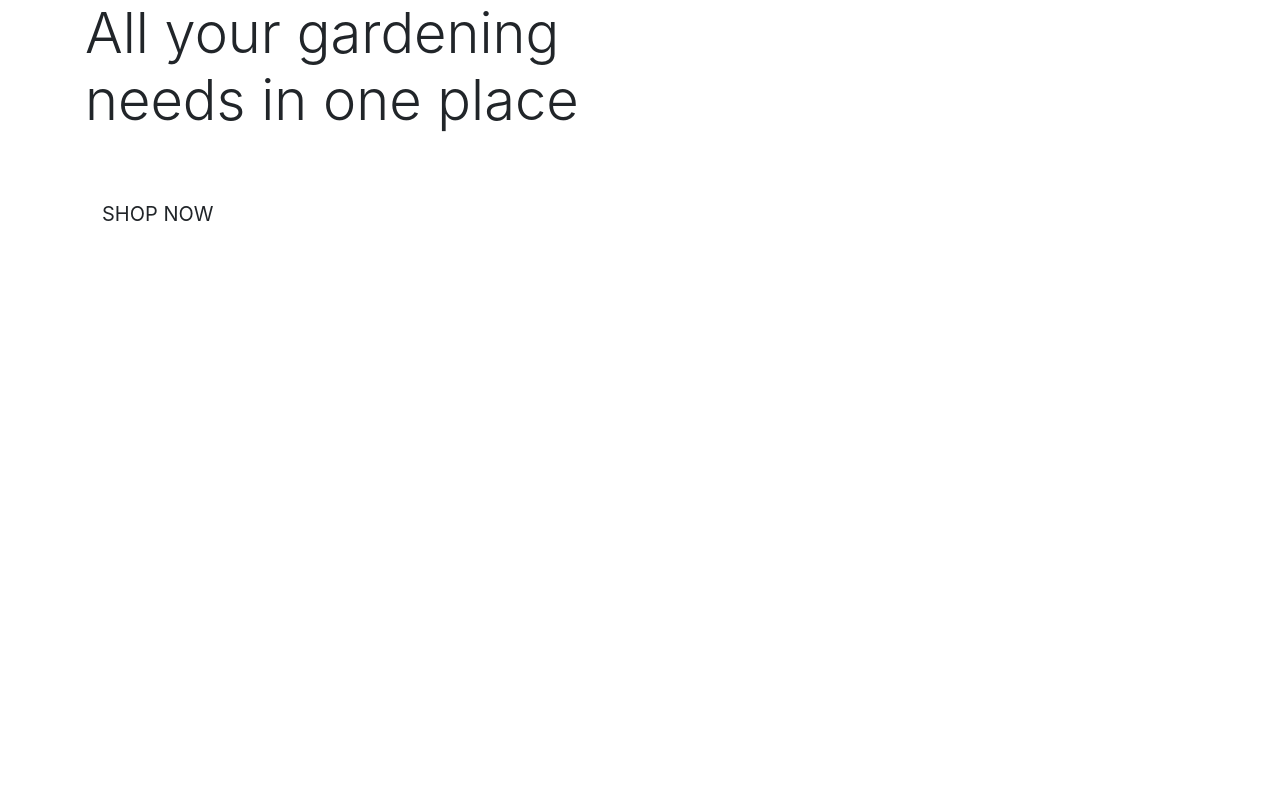
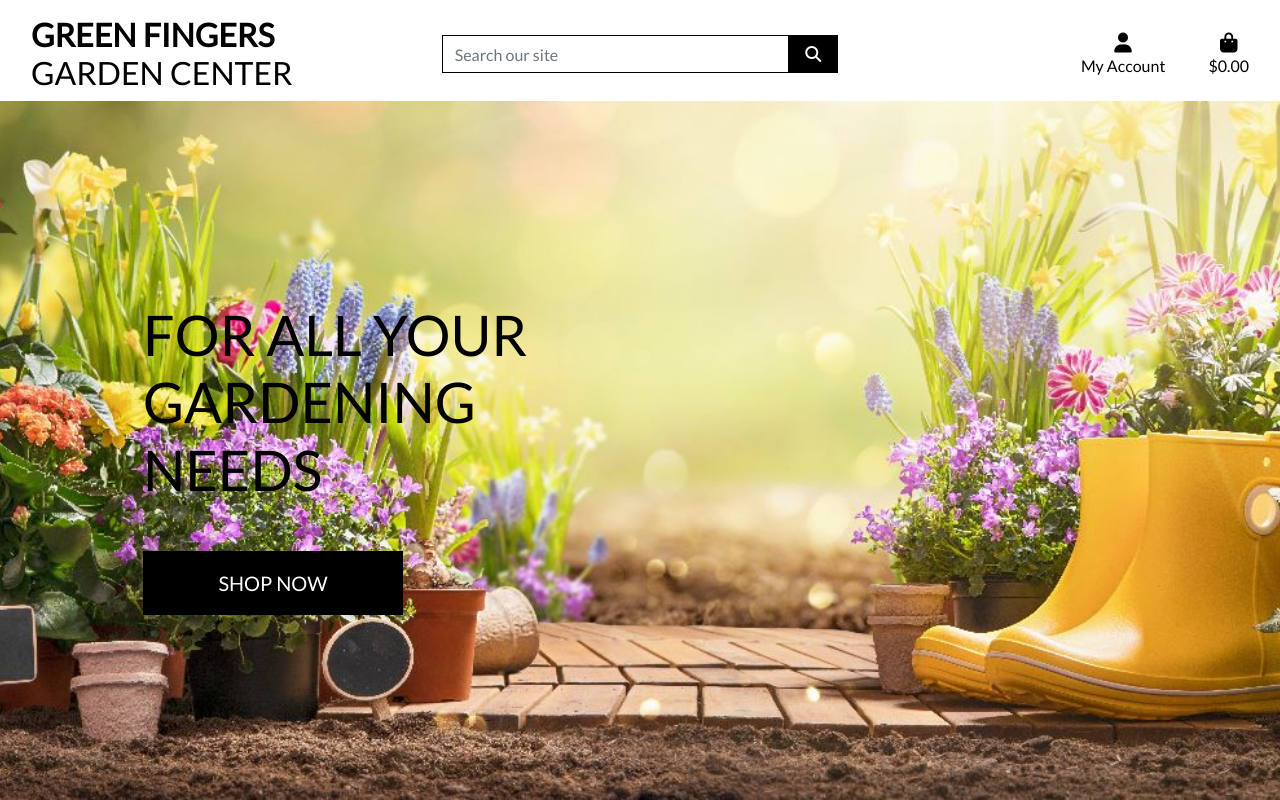
Before and after one commit to 2macs/GardenCenter-PP5, a Django app: page / in a window 1280 px wide. Run offline with Django 4.2, Linux system fonts and the light colour scheme; some libraries are stand-ins or nearby versions.

Commit message:
completed homepage, added background image, CSS from boutique-ado

```diff
--- a/home/templates/home/index.html
+++ b/home/templates/home/index.html
@@ -14,7 +14,7 @@
     <div class="row h-100">
         <div class="col-7 col-md-6 my-auto">
             <h1 class="display-4 logo-font text-black">
-                All your gardening needs in one place
+                For all your gardening needs
             </h1>
             <div class="my-5">
                 <h4>
--- a/myStore/settings.py
+++ b/myStore/settings.py
@@ -152,6 +152,10 @@ USE_TZ = True
 # https://docs.djangoproject.com/en/4.2/howto/static-files/
 
 STATIC_URL = "static/"
+STATICFILES_DIRS = (os.path.join(BASE_DIR, "static"),)
+
+MEDIA_URL = "/media/"
+MEDIA_ROOT = os.path.join(BASE_DIR, "media")
 
 # Default primary key field type
 # https://docs.djangoproject.com/en/4.2/ref/settings/#default-auto-field
--- a/myStore/urls.py
+++ b/myStore/urls.py
@@ -16,9 +16,11 @@ Including another URLconf
 """
 from django.contrib import admin
 from django.urls import path, include
+from django.conf import settings
+from django.conf.urls.static import static
 
 urlpatterns = [
     path("admin/", admin.site.urls),
-    path('', include('home.urls')),
-    path('accounts/', include('allauth.urls')),
-]
+    path("", include("home.urls")),
+    path("accounts/", include("allauth.urls")),
+] + static(settings.MEDIA_URL, document_root=settings.MEDIA_ROOT)
--- /dev/null
+++ b/static/css/base.css
@@ -0,0 +1,85 @@
+html {
+    height: 100%;
+}
+
+body {
+    background: url('/media/background_image.jpg') no-repeat center center fixed;
+    background-size: cover;
+    height: calc(100vh - 164px);
+    color: #555;
+    font-family: 'Lato';
+}
+
+/* from Bulma for the font awesome icons */
+.icon {
+    align-items: center;
+    display: inline-flex;
+    justify-content: center;
+    height: 1.5rem;
+    width: 1.5rem;
+}
+
+.logo-font {
+    text-transform: uppercase;
+}
+
+.main-logo-link {
+    width: fit-content;
+}
+
+.shop-now-button {
+    background: black;
+    color: white;
+    min-width: 260px;
+}
+
+.btn-black {
+    background: black;
+    color: white;
+}
+
+.shop-now-button:hover,
+.shop-now-button:active,
+.shop-now-button:focus,
+.btn-black:hover,
+.btn-black:active,
+.btn-black:focus {
+    background: #222;
+    color: white;
+}
+
+.text-black {
+    color: #000 !important;
+}
+
+.text-grey {
+    color: #555 !important;
+}
+
+.border-black {
+    border: 1px solid black !important;
+}
+
+/* -------------------------------- Media Queries */
+
+/* Slightly larger container on xl screens */
+@media (min-width: 1200px) {
+    .container {
+        max-width: 80%;
+    }
+}
+
+/* fixed top navbar only on medium and up */
+@media (min-width: 992px) {
+    .fixed-top-desktop-only {
+        position: fixed;
+        top: 0;
+        right: 0;
+        left: 0;
+        z-index: 1030;
+    }
+
+    .header-container {
+        padding-top: 164px;
+    }
+}
--- a/templates/base.html
+++ b/templates/base.html
@@ -17,12 +17,15 @@
     {% block corecss %}
     <link rel="stylesheet" href="https://stackpath.bootstrapcdn.com/bootstrap/4.4.1/css/bootstrap.min.css"
         integrity="sha384-Vkoo8x4CGsO3+Hhxv8T/Q5PaXtkKtu6ug5TOeNV6gBiFeWPGFN9MuhOf23Q9Ifjh" crossorigin="anonymous">
+    <link rel="stylesheet" href="https://fonts.googleapis.com/css?family=Lato&display=swap">
+    <link rel="stylesheet" href="{% static 'css/base.css' %}">
     {% endblock %}
 
     {% block extra_css %}
     {% endblock %}
 
     {% block corejs %}
+    <script src="https://kit.fontawesome.com/4e53ad1a4a.js" crossorigin="anonymous"></script>
     <script src="https://cdn.jsdelivr.net/npm/jquery@3.5.1/dist/jquery.min.js"
         integrity="sha256-9/aliU8dGd2tb6OSsuzixeV4y/faTqgFtohetphbbj0=" crossorigin="anonymous"></script>
     <script src="https://cdn.jsdelivr.net/npm/popper.js@1.16.0/dist/umd/popper.min.js"
@@ -33,6 +36,7 @@
         crossorigin="anonymous"></script>
     {% endblock %}
 
+
     {% block extra_js %}
     {% endblock %}
 
@@ -41,7 +45,70 @@
 </head>
 
 <body>
-    <header class="container-fluid fixed-top"></header>
+    <header class="container-fluid fixed-top">
+        <div id="topnav" class="row bg-white pt-lg-2 d-none d-lg-flex">
+            <div class="col-12 col-lg-4 my-auto py-1 py-lg-0 text-center text-lg-left">
+                <a href="{% url 'home' %}" class="nav-link main-logo-link">
+                    <h2 class="logo-font text-black my-0"><strong>Green Fingers</strong> Garden Center</h2>
+                </a>
+            </div>
+            <div class="col-12 col-lg-4 my-auto py-1 py-lg-0">
+                <form method="GET" action="">
+                    <div class="input-group w-100">
+                        <input class="form-control border border-black rounded-0" type="text" name="q"
+                            placeholder="Search our site">
+                        <div class="input-group-append">
+                            <button class="form-control btn btn-black border border-black rounded-0" type="submit">
+                                <span class="icon">
+                                    <i class="fas fa-search"></i>
+                                </span>
+                            </button>
+                        </div>
+                    </div>
+                </form>
+            </div>
+            <div class="col-12 col-lg-4 my-auto py-1 py-lg-0">
+                <ul class="list-inline list-unstyled text-center text-lg-right my-0">
+                    <li class="list-inline-item dropdown">
+                        <a class="text-black nav-link" href="#" id="user-options" data-toggle="dropdown"
+                            aria-haspopup="true" aria-expanded="false">
+                            <div class="text-center">
+                                <div><i class="fas fa-user fa-lg"></i></div>
+                                <p class="my-0">My Account</p>
+                            </div>
+                        </a>
+                        <div class="dropdown-menu border-0" aria-labelledby="user-options">
+                            {% if request.user.is_authenticated %}
+                            {% if request.user.is_superuser %}
+                            <a href="" class="dropdown-item">Product Management</a>
+                            {% endif %}
+                            <a href="" class="dropdown-item">My Profile</a>
+                            <a href="{% url 'account_logout' %}" class="dropdown-item">Logout</a>
+                            {% else %}
+                            <a href="{% url 'account_signup' %}" class="dropdown-item">Register</a>
+                            <a href="{% url 'account_login' %}" class="dropdown-item">Login</a>
+                            {% endif %}
+                        </div>
+                    </li>
+                    <li class="list-inline-item">
+                        <a class="{% if grand_total %}text-info font-weight-bold{% else %}text-black{% endif %} nav-link"
+                            href="">
+                            <div class="text-center">
+                                <div><i class="fas fa-shopping-bag fa-lg"></i></div>
+                                <p class="my-0">
+                                    {% if grand_total %}
+                                    ${{ grand_total|floatformat:2 }}
+                                    {% else %}
+                                    $0.00
+                                    {% endif %}
+                                </p>
+                            </div>
+                        </a>
+                    </li>
+                </ul>
+            </div>
+        </div>
+    </header>
 
     {% if messages %}
     <div class="message-container"></div>
```
Also changed, not shown: db.sqlite3, media/background_image.jpg (added).
